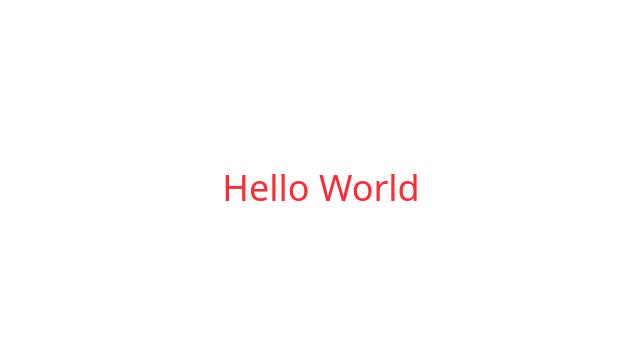
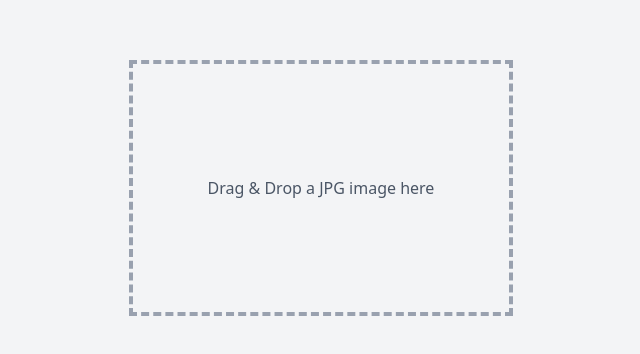
Before and after one commit to bjornkvande/portraid, a React (Vite) app: page / in a window 1280 px wide. Shown: the part 212-566 px from the top of the page, without its empty margins (319-959 px from the left). Built offline with nearby package versions, Linux system fonts and the light colour scheme.

Commit message:
refactoring by moving some code out of the react component

```diff
--- a/src/Portraid.tsx
+++ b/src/Portraid.tsx
@@ -1,9 +1,54 @@
+import { useState, DragEvent } from "react";
+
 export function Portraid() {
+  const [imageSrc, setImageSrc] = useState<string | null>(null);
+
+  async function handleDrop(e: DragEvent<HTMLDivElement>) {
+    e.preventDefault();
+    e.stopPropagation();
+    const image = await readDroppedFile(e.dataTransfer.files[0]);
+    setImageSrc(image);
+  }
+
+  function handleDragOver(e: DragEvent<HTMLDivElement>) {
+    e.preventDefault();
+    e.stopPropagation();
+  }
+
   return (
-    <>
-      <div className="text-red-500 text-4xl flex justify-center h-full items-center">
-        Hello World
-      </div>
-    </>
+    <div
+      className="w-full h-screen flex justify-center items-center bg-gray-100"
+      onDrop={handleDrop}
+      onDragOver={handleDragOver}
+    >
+      {!imageSrc ? (
+        <div className="w-96 h-64 border-4 border-dashed border-gray-400 flex justify-center items-center text-gray-600">
+          Drag & Drop a JPG image here
+        </div>
+      ) : (
+        <img
+          src={imageSrc}
+          alt="Dropped"
+          className="max-w-full max-h-full object-contain"
+        />
+      )}
+    </div>
   );
 }
+
+function readDroppedFile(file: File): Promise<string> {
+  return new Promise((resolve, reject) => {
+    if (file && file.type === "image/jpeg") {
+      const reader = new FileReader();
+      reader.onload = () => {
+        resolve(reader.result as string);
+      };
+      reader.onerror = () => {
+        reject(new Error("Failed to read file"));
+      };
+      reader.readAsDataURL(file);
+    } else {
+      reject(new Error("Please drop a JPG image."));
+    }
+  });
+}
```
